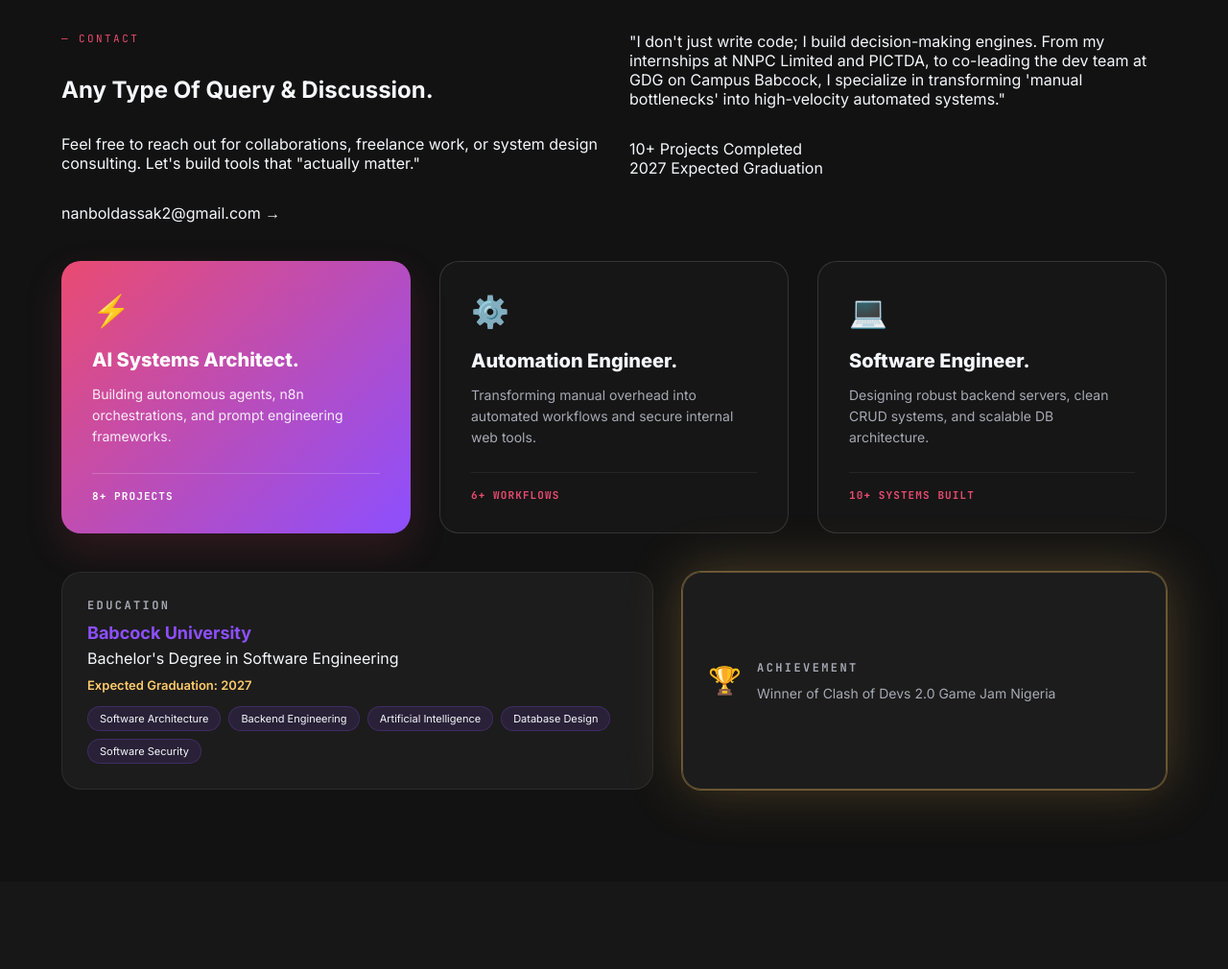
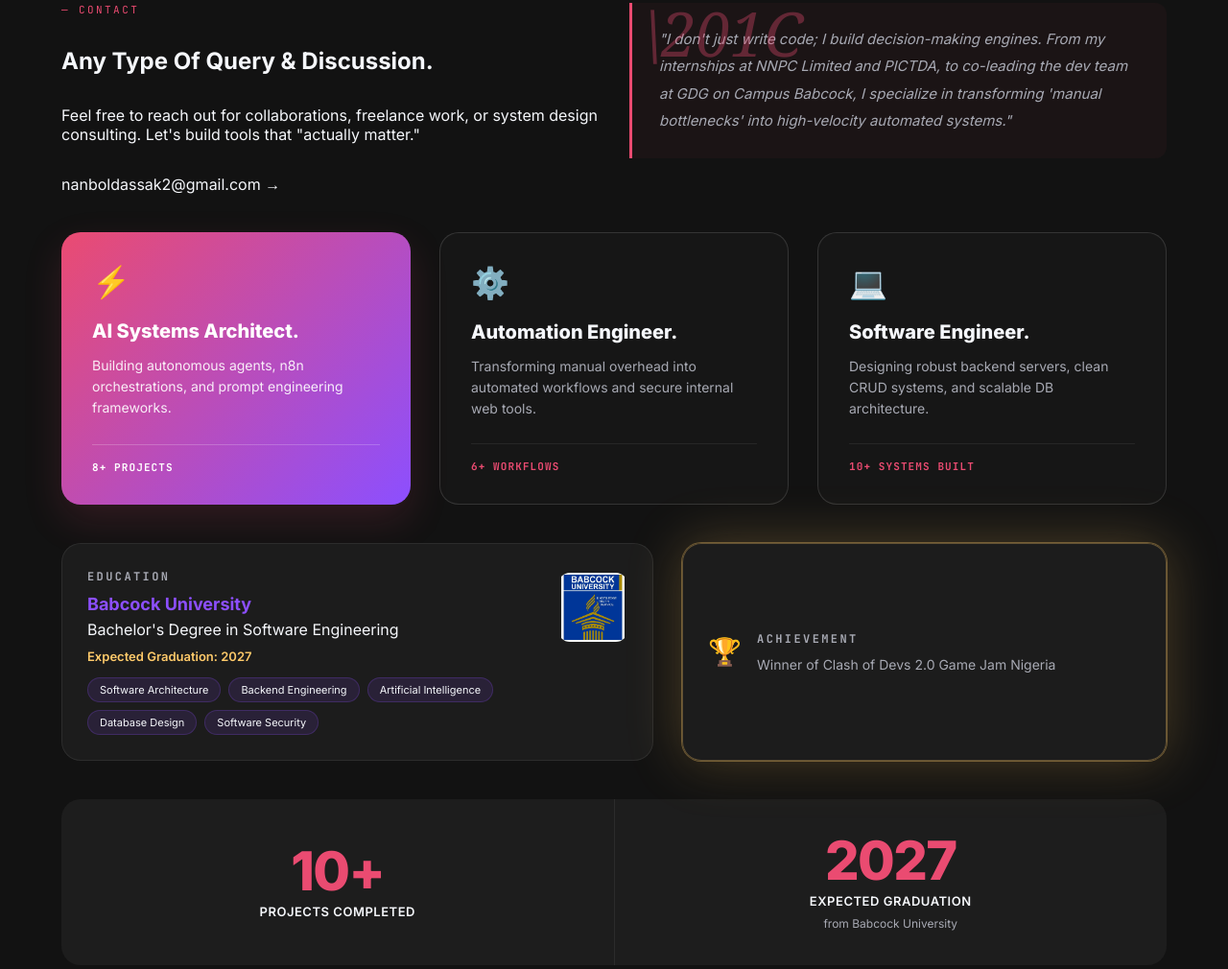
Before and after one commit to Bolitupac/My-Websit, a plain HTML site: page index.html in a window 1280 px wide. Shown: the part 998-2008 px from the top of the page at 96% size. Drawn offline with Linux system fonts and the light colour scheme.

Commit message:
added funny cursor and other ui updates

```diff
--- a/index.html
+++ b/index.html
@@ -40,12 +40,7 @@
     <nav id="site-nav">
         <div class="nav-inner">
             <div class="nav-brand">
-                <div class="logo-mark">
-                    <svg viewBox="0 0 100 100" class="logo-svg">
-                        <circle cx="50" cy="50" r="40" fill="none" stroke="currentColor" stroke-width="12"></circle>
-                        <path d="M 50 10 A 40 40 0 0 1 90 50 L 50 50 Z" fill="currentColor"></path>
-                    </svg>
-                </div>
+                <img src="assets/favicon_io/favicon-32x32.png" alt="NFD" class="nav-favicon">
                 <span class="brand-name">Nanbol Dassak.</span>
             </div>
             <ul class="nav-links" id="nav-links">
@@ -106,13 +101,19 @@
                             d="M18.561 13.158c-1.102 0-2.135-.467-3.074-1.227l.228-1.076.008-.042c.207-1.143.849-3.06 2.839-3.06 1.492 0 2.703 1.212 2.703 2.703-.001 1.489-1.212 2.702-2.704 2.702zm0-8.14c-2.539 0-4.51 1.649-5.31 4.366-1.22-1.834-2.148-4.036-2.687-5.892H7.828v7.112c-.002 1.406-1.141 2.546-2.547 2.546-1.405 0-2.543-1.14-2.545-2.546V3.492H0v7.112c0 2.914 2.37 5.303 5.281 5.303 2.913 0 5.283-2.389 5.283-5.303v-1.19c.529 1.107 1.182 2.229 1.974 3.221l-1.673 7.873h2.797l1.213-5.71c1.063.679 2.285 1.109 3.686 1.109 3 0 5.439-2.452 5.439-5.45 0-3-2.439-5.439-5.439-5.439z" />
                     </svg>
                 </a>
+                <a href="mailto:nanboldassak2@gmail.com" class="social-icon" aria-label="Email">
+                    <svg width="20" height="20" viewBox="0 0 24 24" fill="none" stroke="currentColor" stroke-width="2" stroke-linecap="round" stroke-linejoin="round">
+                        <rect x="2" y="4" width="20" height="16" rx="2"/>
+                        <path d="M22 4L12 13 2 4"/>
+                    </svg>
+                </a>
             </div>
 
             <!-- Introduction below the name block -->
             <div class="hero-intro-below">
                 <div class="intro-left">
                     <span class="intro-tag">— Introduction</span>
-                    <h2 class="intro-headline">AI Systems Architect &amp; Software Engineer, based in Nigeria.</h2>
+                    <h2 class="intro-headline">Software Engineer,<br>based in <span class="flag-ni">Ni</span><span class="flag-ger">ger</span><span class="flag-ia">ia</span>.</h2>
                 </div>
                 <div class="intro-right">
                     <p class="intro-text">I build decision-making engines — autonomous agents, enterprise automation,
@@ -140,23 +141,13 @@
                             class="arrow-icon">→</span></a>
                 </div>
 
-                <!-- Right: Philosophy & Stats -->
+                <!-- Right: Philosophy -->
                 <div class="disc-right-col">
                     <p class="disc-philosophy">
                         "I don't just write code; I build decision-making engines. From my internships at NNPC Limited
                         and PICTDA, to co-leading the dev team at GDG on Campus Babcock, I specialize in transforming
                         'manual bottlenecks' into high-velocity automated systems."
                     </p>
-                    <div class="disc-stats-row">
-                        <div class="disc-stat-box">
-                            <span class="disc-stat-num">10+</span>
-                            <span class="disc-stat-lbl">Projects Completed</span>
-                        </div>
-                        <div class="disc-stat-box">
-                            <span class="disc-stat-num">2027</span>
-                            <span class="disc-stat-lbl">Expected Graduation</span>
-                        </div>
-                    </div>
                 </div>
             </div>
 
@@ -191,6 +182,8 @@
             <!-- Secondary info: Education and Game Jam Milestone -->
             <div class="about-secondary-row">
                 <div class="edu-card glass">
+                    <div class="edu-card-inner">
+                        <div class="edu-card-content">
                             <h3 class="card-mini-title">Education</h3>
                             <h4 class="card-uni">Babcock University</h4>
                             <p>Bachelor's Degree in Software Engineering</p>
@@ -203,12 +196,31 @@
                                 <span class="pill">Software Security</span>
                             </div>
                         </div>
+                        <div class="edu-card-logo">
+                            <img src="assets/images/babcocklogo.webp" alt="Babcock University" class="babcock-logo">
+                        </div>
+                    </div>
+                </div>
                 <div class="award-card glass glow-award">
                     <span>🏆</span>
                     <div>
                         <h3 class="card-mini-title">Achievement</h3>
                         <p>Winner of Clash of Devs 2.0 Game Jam Nigeria</p>
                     </div>
+                </div>
+            </div>
+
+            <!-- Stats Row -->
+            <div class="stats-banner-row">
+                <div class="stat-banner-card">
+                    <span class="stat-banner-num">10+</span>
+                    <span class="stat-banner-lbl">Projects Completed</span>
+                </div>
+                <div class="stat-banner-divider"></div>
+                <div class="stat-banner-card">
+                    <span class="stat-banner-num">2027</span>
+                    <span class="stat-banner-lbl">Expected Graduation</span>
+                    <span class="stat-banner-sub">from Babcock University</span>
                 </div>
             </div>
         </div>
--- a/portfolio.css
+++ b/portfolio.css
@@ -49,6 +49,7 @@
     min-height: 100vh;
     overflow-x: hidden;
     transition: background-color 0.32s ease, color 0.32s ease;
+    cursor: url('assets/favicon_io/favicon-32x32.png') 16 16, auto;
 }
 
 .mono { font-family: var(--font-mono); }
@@ -85,6 +86,13 @@
     gap: 12px;
 }
 .nav-brand { display: flex; align-items: center; gap: 10px; }
+.nav-favicon {
+    width: 28px;
+    height: 28px;
+    border-radius: 6px;
+    object-fit: contain;
+    flex-shrink: 0;
+}
 .brand-tag {
     font-size: 10px; letter-spacing: 0.25em; color: var(--accent);
     background: rgba(234,75,113,0.1); border: 1px solid rgba(234,75,113,0.22);
@@ -365,6 +373,18 @@
     letter-spacing: -0.01em;
 }
 
+/* ── NIGERIA FLAG TEXT ─────────────────────────── */
+.flag-ni, .flag-ia {
+    color: #008751;
+    font-weight: 800;
+}
+.flag-ger {
+    color: #ffffff;
+}
+[data-theme="light"] .flag-ger {
+    color: #1a1a1a;
+}
+
 .intro-text {
     font-size: 15px;
     line-height: 1.8;
@@ -411,6 +431,41 @@
 .stat-lbl { font-size: 10px; letter-spacing: 0.2em; text-transform: uppercase; color: var(--muted); }
 .about-cards { display: flex; flex-direction: column; gap: 20px; }
 .edu-card { padding: 26px; }
+.edu-card-inner {
+    display: flex;
+    align-items: flex-start;
+    gap: 24px;
+    justify-content: space-between;
+}
+.edu-card-content {
+    flex: 1;
+}
+.edu-card-logo {
+    flex-shrink: 0;
+    display: flex;
+    align-items: flex-start;
+    padding-top: 4px;
+}
+.babcock-logo {
+    width: 72px;
+    height: 72px;
+    object-fit: contain;
+    border-radius: 12px;
+}
+@media (max-width: 480px) {
+    .edu-card-inner {
+        flex-direction: column-reverse;
+        align-items: center;
+        text-align: center;
+    }
+    .edu-card-logo {
+        padding-top: 0;
+    }
+    .babcock-logo {
+        width: 56px;
+        height: 56px;
+    }
+}
 .card-mini-title { font-size: 12px; letter-spacing: 0.2em; text-transform: uppercase; font-family: var(--font-mono); color: var(--muted); margin-bottom: 10px; }
 .card-uni { color: var(--accent-2); font-size: 18px; font-weight: 700; margin-bottom: 6px; }
 .grad-year { color: var(--warning); font-weight: 600; margin: 10px 0; font-size: 13px; }
@@ -922,6 +977,96 @@
     gap: 32px;
 }
 
+.disc-philosophy {
+    font-size: 15px;
+    line-height: 1.9;
+    color: var(--muted);
+    font-style: italic;
+    padding: 24px 28px;
+    border-left: 3px solid var(--accent);
+    background: rgba(234, 75, 113, 0.04);
+    border-radius: 0 var(--radius-sm) var(--radius-sm) 0;
+    position: relative;
+    quotes: "\\201C" "\\201D";
+}
+.disc-philosophy::before {
+    content: open-quote;
+    font-size: 64px;
+    line-height: 0;
+    color: var(--accent);
+    font-family: Georgia, serif;
+    position: absolute;
+    top: 32px;
+    left: 12px;
+    opacity: 0.35;
+    pointer-events: none;
+}
+[data-theme="light"] .disc-philosophy {
+    background: rgba(234, 75, 113, 0.03);
+}
+
+/* ── STATS BANNER ──────────────────────────────── */
+.stats-banner-row {
+    display: flex;
+    align-items: stretch;
+    gap: 0;
+    margin-top: 40px;
+    margin-bottom: 0;
+    width: 100%;
+    background: var(--bg-elevated);
+    border-radius: var(--radius);
+    overflow: hidden;
+}
+.stat-banner-card {
+    flex: 1;
+    display: flex;
+    flex-direction: column;
+    align-items: center;
+    justify-content: center;
+    padding: 36px 24px;
+    text-align: center;
+    gap: 6px;
+    min-width: 0;
+}
+.stat-banner-num {
+    font-size: clamp(40px, 5vw, 56px);
+    font-weight: 900;
+    letter-spacing: -0.03em;
+    color: var(--accent);
+    line-height: 1;
+}
+.stat-banner-lbl {
+    font-size: 13px;
+    font-weight: 600;
+    color: var(--text);
+    letter-spacing: 0.04em;
+    text-transform: uppercase;
+    white-space: nowrap;
+}
+.stat-banner-sub {
+    font-size: 12px;
+    color: var(--muted);
+    font-weight: 400;
+    margin-top: 2px;
+}
+.stat-banner-divider {
+    width: 1px;
+    align-self: stretch;
+    background: var(--line-soft);
+    flex-shrink: 0;
+}
+@media (max-width: 480px) {
+    .stat-banner-card {
+        padding: 24px 12px;
+    }
+    .stat-banner-lbl {
+        font-size: 11px;
+    }
+    .stat-banner-sub {
+        font-size: 10px;
+    }
+}
+
 /* ── HIGHLIGHT CARDS ───────────────────────────── */
 .highlights-cards-grid {
     display: grid;
```
Lines whose indentation alone changed are shown as unchanged.
